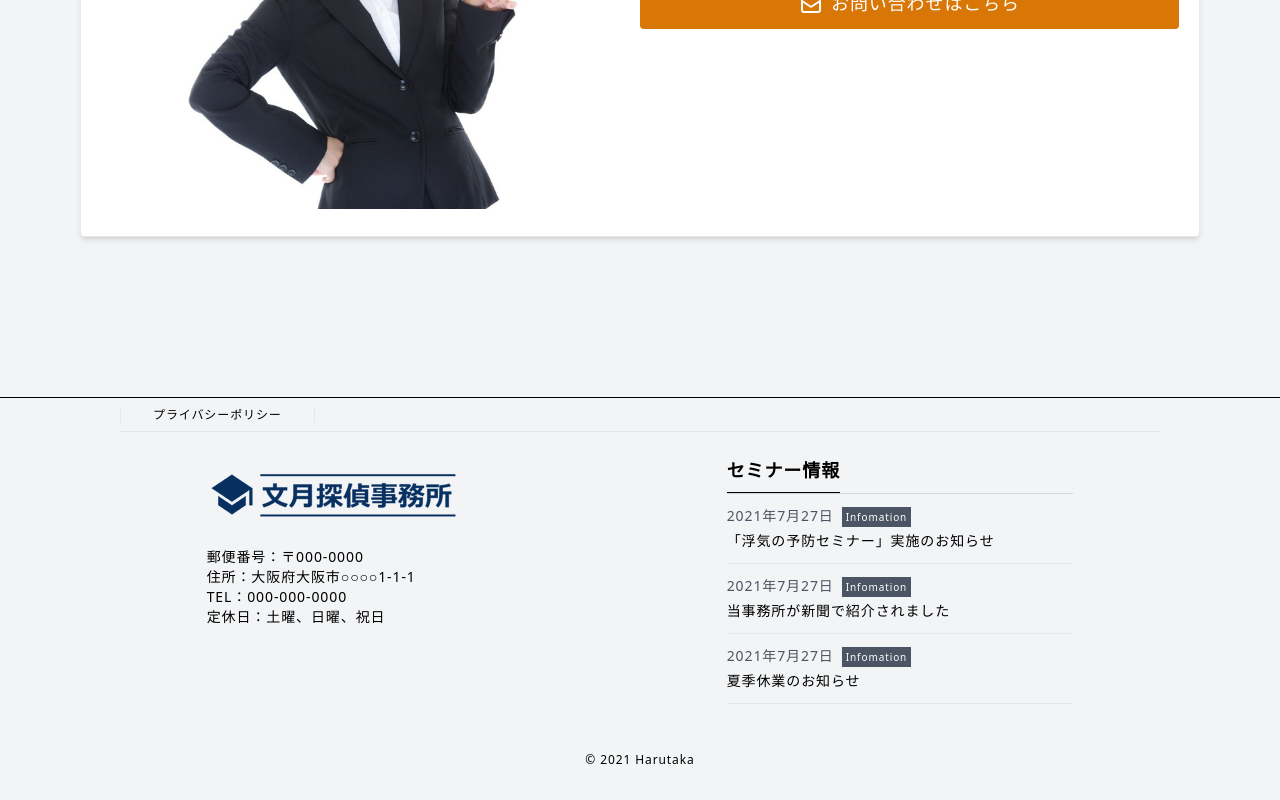
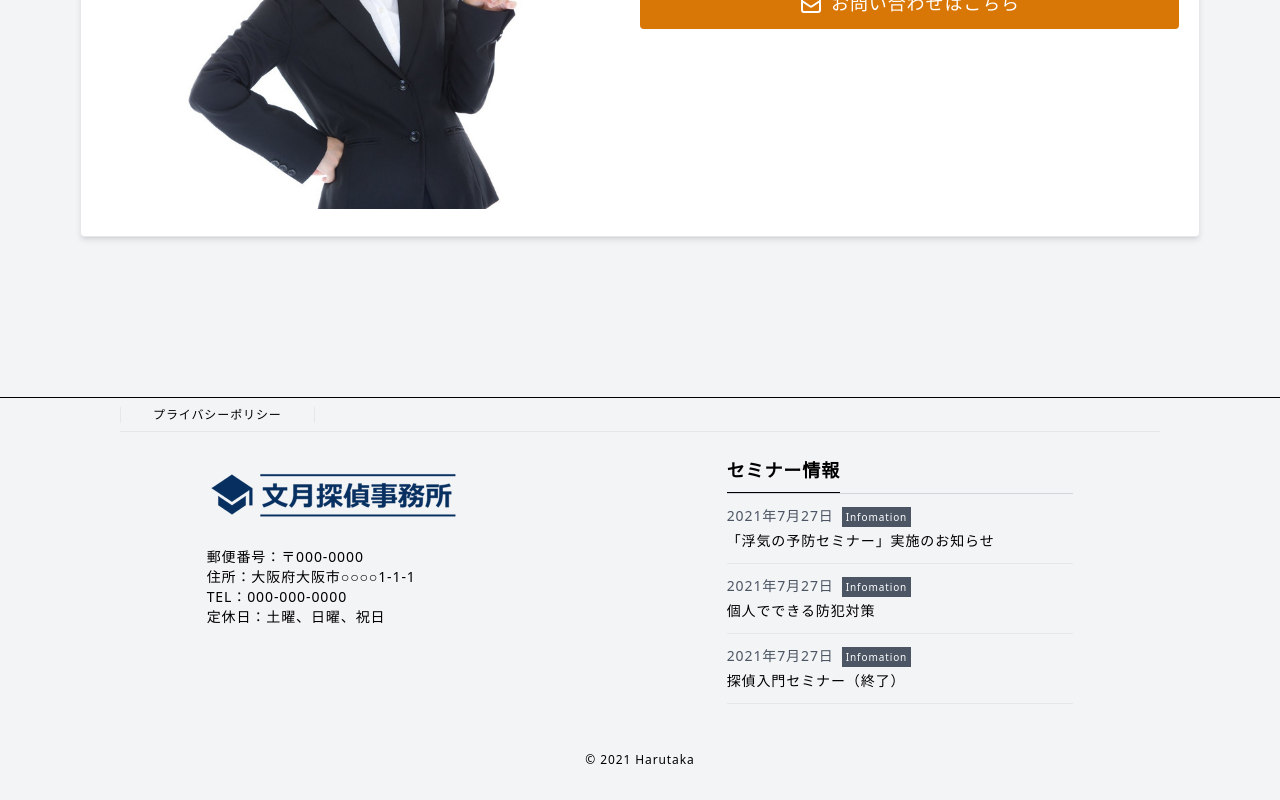
Before and after one commit to harutaka/fumiduki-detective, a Next.js app: page /fee in a window 1280 px wide. Shown: the part 3341-4141 px from the top of the page. Built offline with nearby package versions, Linux system fonts and the light colour scheme.

Commit message:
インフォメーションのリンク先修正

```diff
--- a/src/components/Footer.tsx
+++ b/src/components/Footer.tsx
@@ -50,9 +50,9 @@ const Footer = () => {
             <div className="-mt-4 w-full border-b border-gray-300">
               <h4 className="inline-block py-2 text-lg font-bold border-b border-black">セミナー情報</h4>
             </div>
-            <SeminarItem href="#" title="「浮気の予防セミナー」実施のお知らせ" />
-            <SeminarItem href="#" title="当事務所が新聞で紹介されました" />
-            <SeminarItem href="#" title="夏季休業のお知らせ" />
+            <SeminarItem href="/seminar/s01" title="「浮気の予防セミナー」実施のお知らせ" />
+            <SeminarItem href="/seminar/s02" title="個人でできる防犯対策" />
+            <SeminarItem href="/seminar/s03" title="探偵入門セミナー（終了）" />
           </div>
         </div>
 
--- a/src/pages/index.tsx
+++ b/src/pages/index.tsx
@@ -63,9 +63,9 @@ const Home: NextPage = () => {
 
           <section className="my-16">
             <H2title title="インフォメーション" />
-            <InfomationLink href="#" title="「浮気の予防セミナー」実施のお知らせ" />
-            <InfomationLink href="#" title="当事務所が新聞で紹介されました" />
-            <InfomationLink href="#" title="夏季休業のお知らせ" />
+            <InfomationLink href="/seminar/s01" title="「浮気の予防セミナー」実施のお知らせ" />
+            <InfomationLink href="/seminar/s02" title="当事務所が新聞で紹介されました" />
+            <InfomationLink href="/seminar/s03" title="夏季休業のお知らせ" />
           </section>
 
           <CoverImage className="bg-img-intermiddle01" />
```
